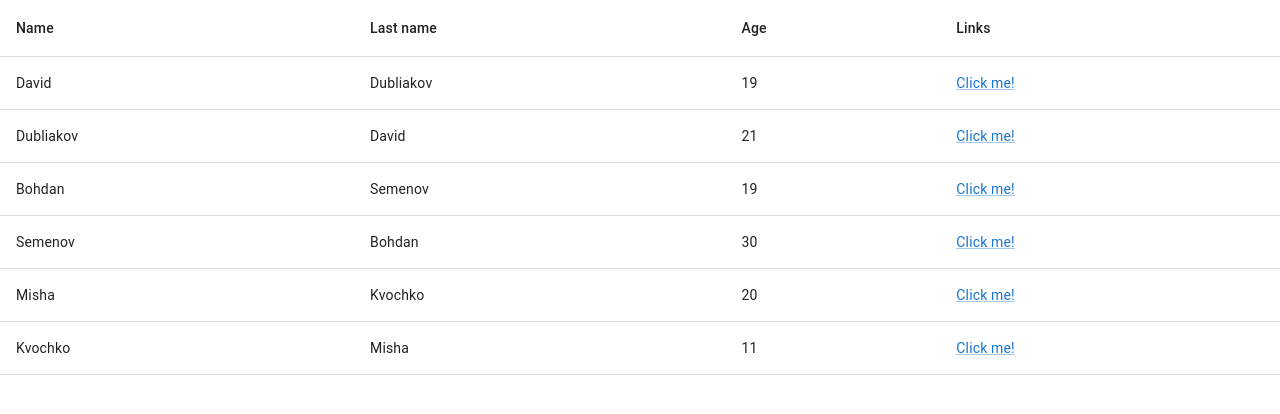
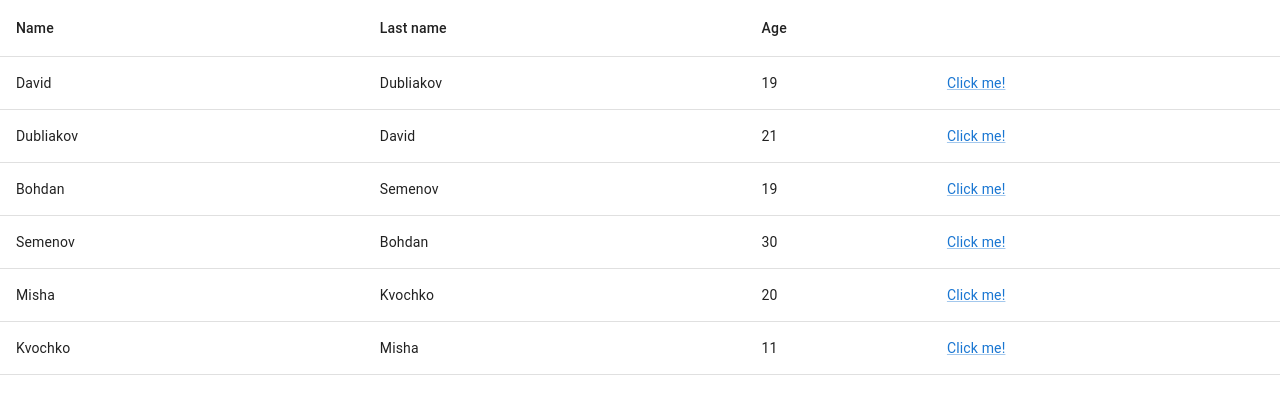
Before and after one commit to heilrake/my-app, a React (Create React App) app: page / in a window 1280 px wide. Shown: the top 414 px of the page. Built offline with nearby package versions, Linux system fonts and the light colour scheme.

Commit message:
connect rows

```diff
--- a/src/lesson/Lesson10/Task1/component/TableOfUsers.jsx
+++ b/src/lesson/Lesson10/Task1/component/TableOfUsers.jsx
@@ -15,8 +15,8 @@ const TableOfUsers = ({ users, showMessage }) => (
         <TableRow>
           <TableCell>Name</TableCell>
           <TableCell>Last name</TableCell>
-          <TableCell>Age</TableCell>
-          <TableCell>Links</TableCell>
+          <TableCell colspan='2'>Age</TableCell>
+
         </TableRow>
       </TableHead>
       <TableBody>
```
